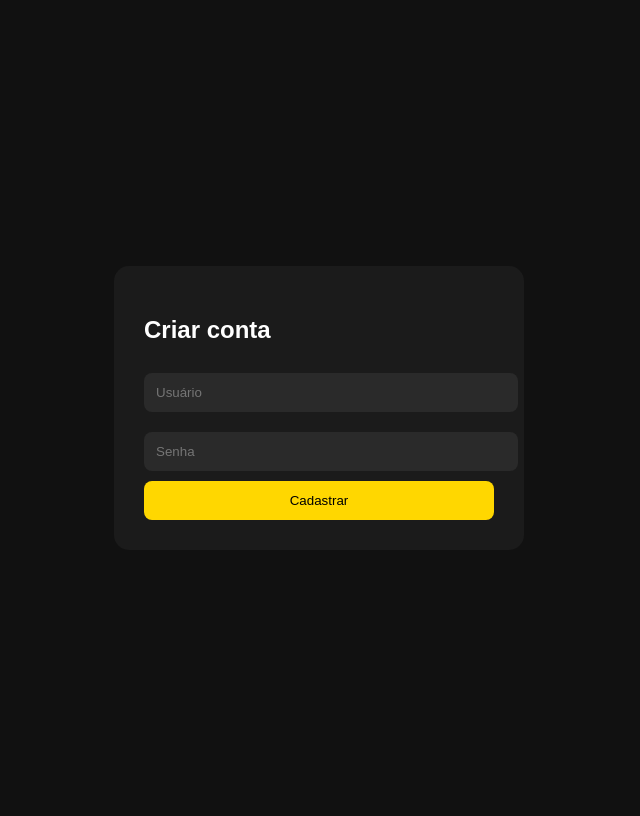
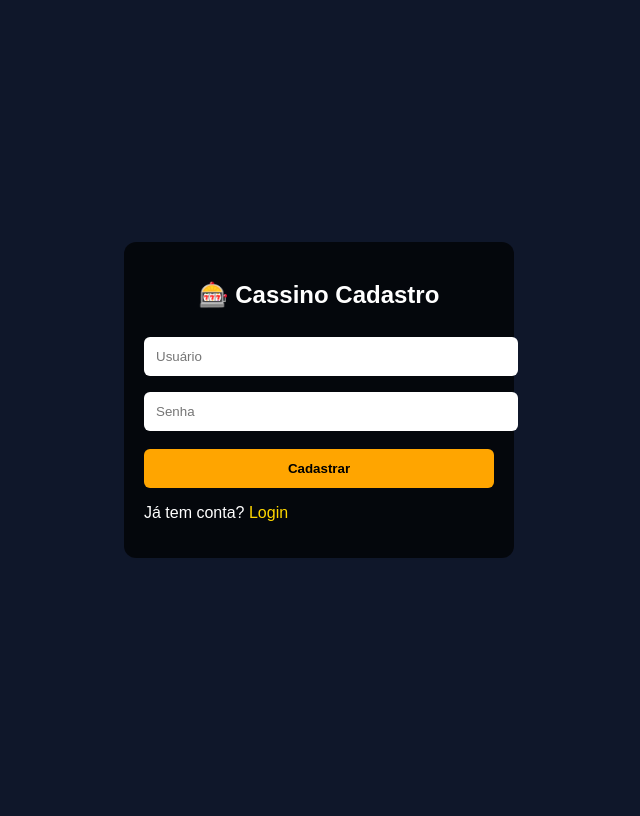
Before and after one commit to diamantinojunior204-coder/tropical, a Flask app: page /cadastro in a window 1280 px wide. Shown: the whole page, without its empty margins (321-961 px from the left). After the commit the page ends 558 px from the top, so only its background shows below. Run offline with Flask 3, Linux system fonts and the light colour scheme; some libraries are stand-ins or nearby versions.

Commit message:
Update cadastro.html

```diff
--- a/API/templates/cadastro.html
+++ b/API/templates/cadastro.html
@@ -1,66 +1,28 @@
 <!DOCTYPE html>
-<html>
+<html lang="pt-br">
 <head>
-<meta name="viewport" content="width=device-width, initial-scale=1">
-
+<meta charset="UTF-8">
+<meta name="viewport" content="width=device-width, initial-scale=1.0">
+<title>Cadastro - Cassino</title>
 <style>
-
-body{
-background:#111;
-font-family:Arial;
-display:flex;
-justify-content:center;
-align-items:center;
-height:100vh;
-color:white;
-}
-
-.card{
-background:#1b1b1b;
-padding:30px;
-border-radius:15px;
-width:90%;
-max-width:350px;
-}
-
-input{
-width:100%;
-padding:12px;
-margin:10px 0;
-border:none;
-border-radius:8px;
-background:#2a2a2a;
-color:white;
-}
-
-button{
-width:100%;
-padding:12px;
-background:gold;
-border:none;
-border-radius:8px;
-}
-
+body {margin:0;font-family:Arial;background:#0f172a;color:white;display:flex;justify-content:center;align-items:center;height:100vh;}
+.container {background:rgba(0,0,0,0.7);padding:20px;border-radius:12px;width:90%;max-width:350px;}
+input {width:100%;padding:12px;margin:8px 0;border-radius:6px;border:none;}
+button {width:100%;padding:12px;margin-top:10px;background:orange;border:none;border-radius:6px;font-weight:bold;cursor:pointer;}
+button:hover{background:gold;}
+h2{text-align:center;margin-bottom:20px;}
+a{text-decoration:none;color:gold;}
 </style>
 </head>
-
 <body>
-
-<div class="card">
-
-<h2>Criar conta</h2>
-
-<form method="POST">
-
-<input name="usuario" placeholder="Usuário" required>
-
-<input name="senha" type="password" placeholder="Senha" required>
-
-<button>Cadastrar</button>
-
+<div class="container">
+<h2>🎰 Cassino Cadastro</h2>
+<form method="POST" action="/cadastro">
+<input type="text" name="usuario" placeholder="Usuário" required>
+<input type="password" name="senha" placeholder="Senha" required>
+<button type="submit">Cadastrar</button>
 </form>
-
+<p>Já tem conta? <a href="/">Login</a></p>
 </div>
-
 </body>
 </html>
```
